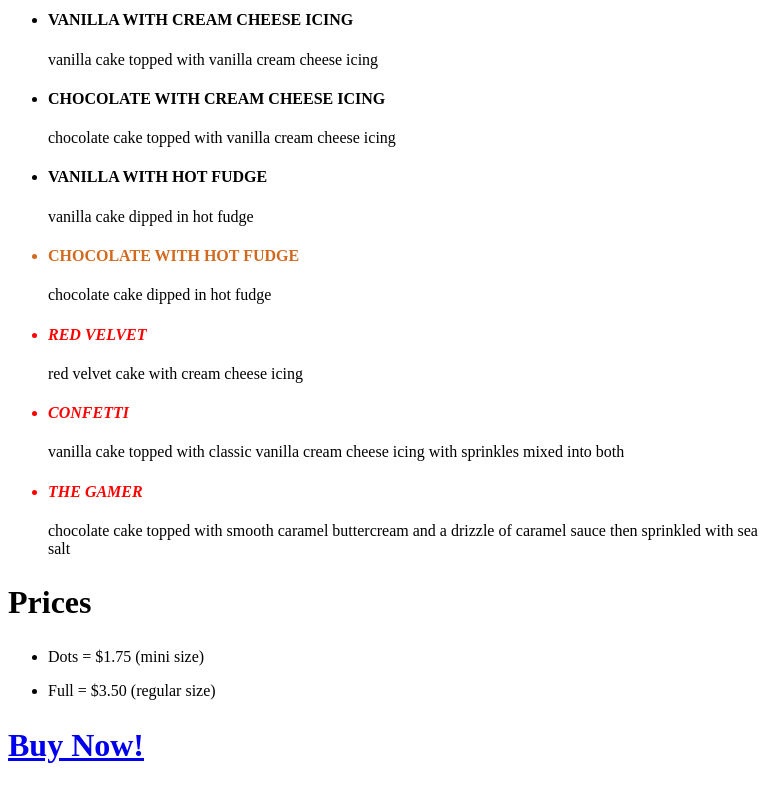
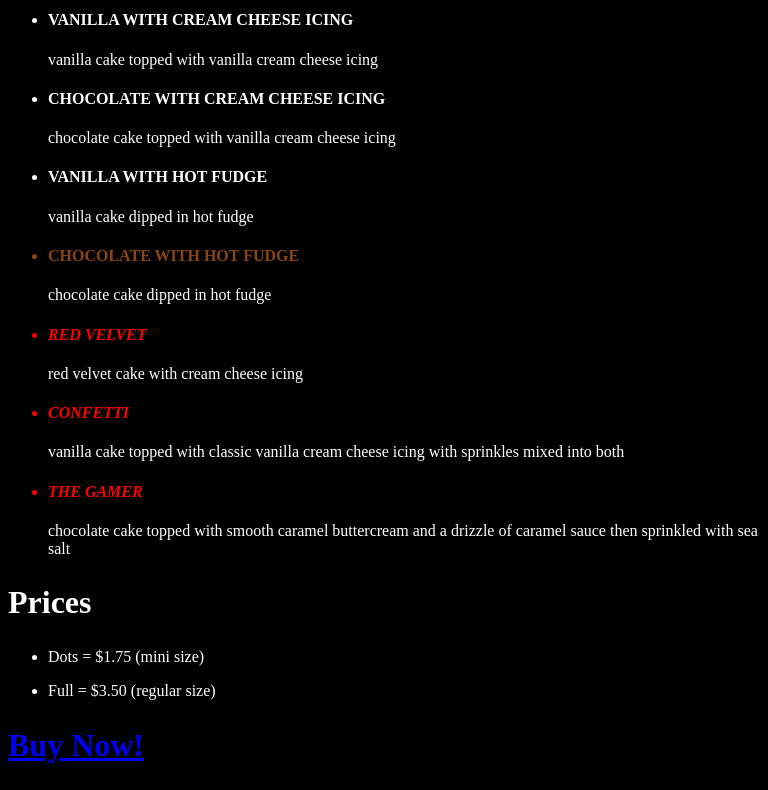
Before and after one commit to TJEverett/cupcake-shop, a plain HTML site: page index.html in a window 768 px wide. Shown: the part 325-1115 px from the top of the page. Drawn offline with Linux system fonts and the light colour scheme.

Commit message:
add media queries

```diff
--- a/css/styles.css
+++ b/css/styles.css
@@ -1,32 +1,30 @@
+@media screen and (min-width: 700px) and (max-width:1000px) {
+  body{
+    color: white;
+    background-color: black;
+  }
+
+  li.best{
+    color: saddlebrown;
+  }
+}
+
+@media screen and (min-width: 300px) and (max-width: 480px) {
+  body{
+    font-size: 75%;
+  }
+}
+
 h1{
-  color: unset;
   font-size: 300%;
 }
 
 h2{
-  color: unset;
   font-size: 200%;
 }
 
 h4{
-  color: unset;
   text-transform: uppercase;
-}
-
-ul{
-  color: unset;
-}
-
-li{
-  color: unset;
-}
-
-p{
-  color: unset;
-}
-
-body{
-  color: unset;
 }
 
 .best{
```
